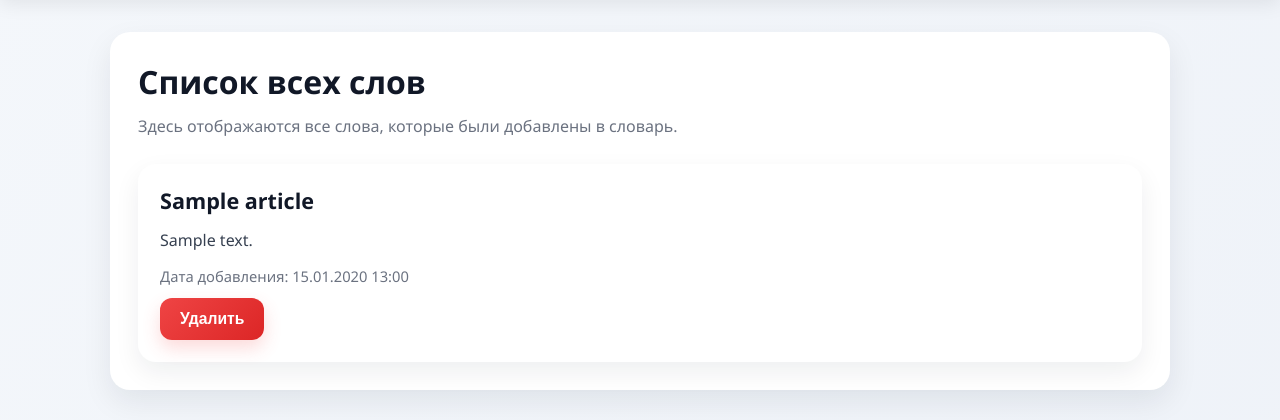
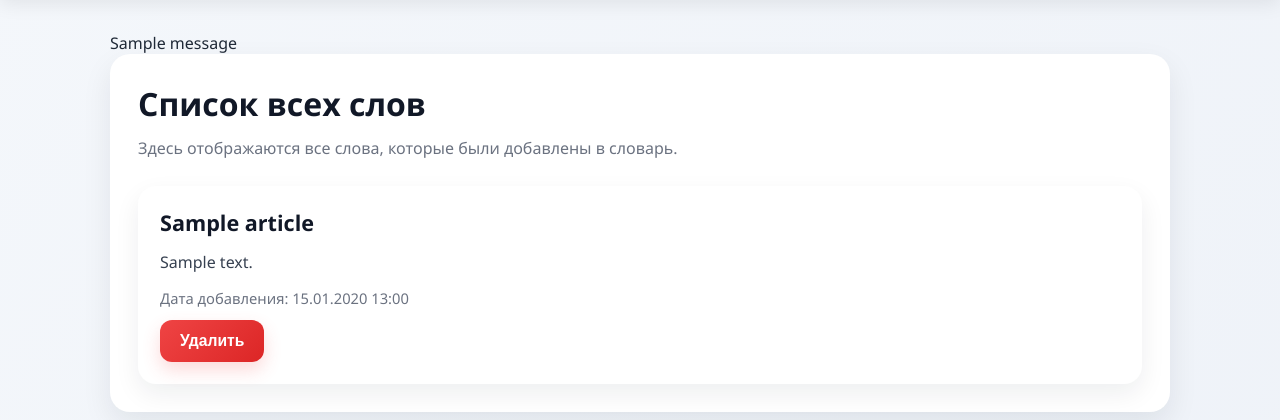
Before and after one commit to lafeya-lamos/webprogram-Word-book, a Django app: page /articles/ in a window 1280 px wide. Shown: the part 70-490 px from the top of the page. Run offline with Django 4.2, Linux system fonts and the light colour scheme; tables that the repository leaves empty hold one stand-in row (values such as "Sample post"); one stand-in notice (Sample message) is shown.

Commit message:
add(views): добавить уведомление об успешном добавлении слова

```diff
--- a/templates/base.html
+++ b/templates/base.html
@@ -26,6 +26,17 @@
     </header>
 
     <main class="page-wrapper">
+
+        {% if messages %}
+            <div class="messages-wrapper">
+                {% for message in messages %}
+                    <div class="message-box {{ message.tags }}">
+                        {{ message }}
+                    </div>
+                {% endfor %}
+            </div>
+        {% endif %}
+
         {% block content %}
         {% endblock %}
     </main>
```
